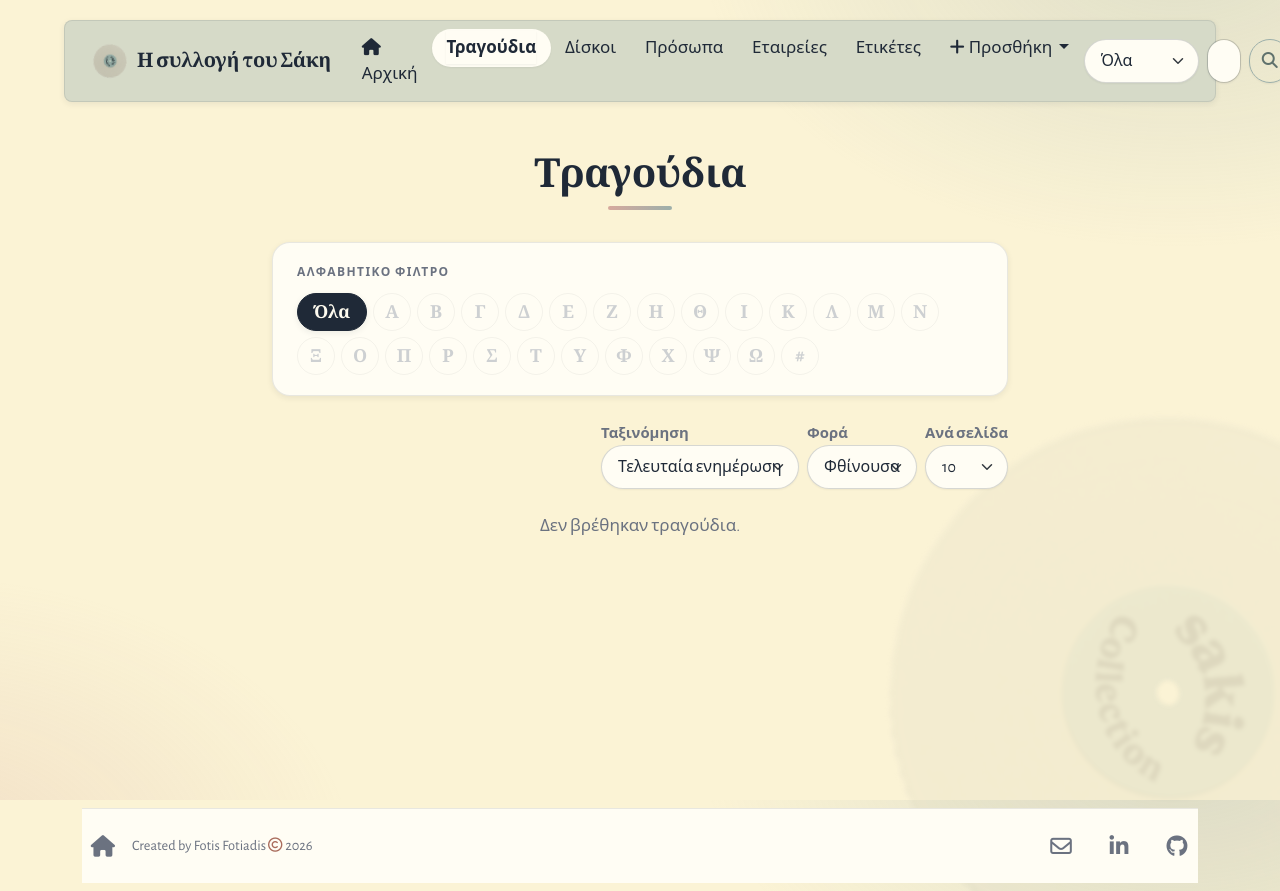
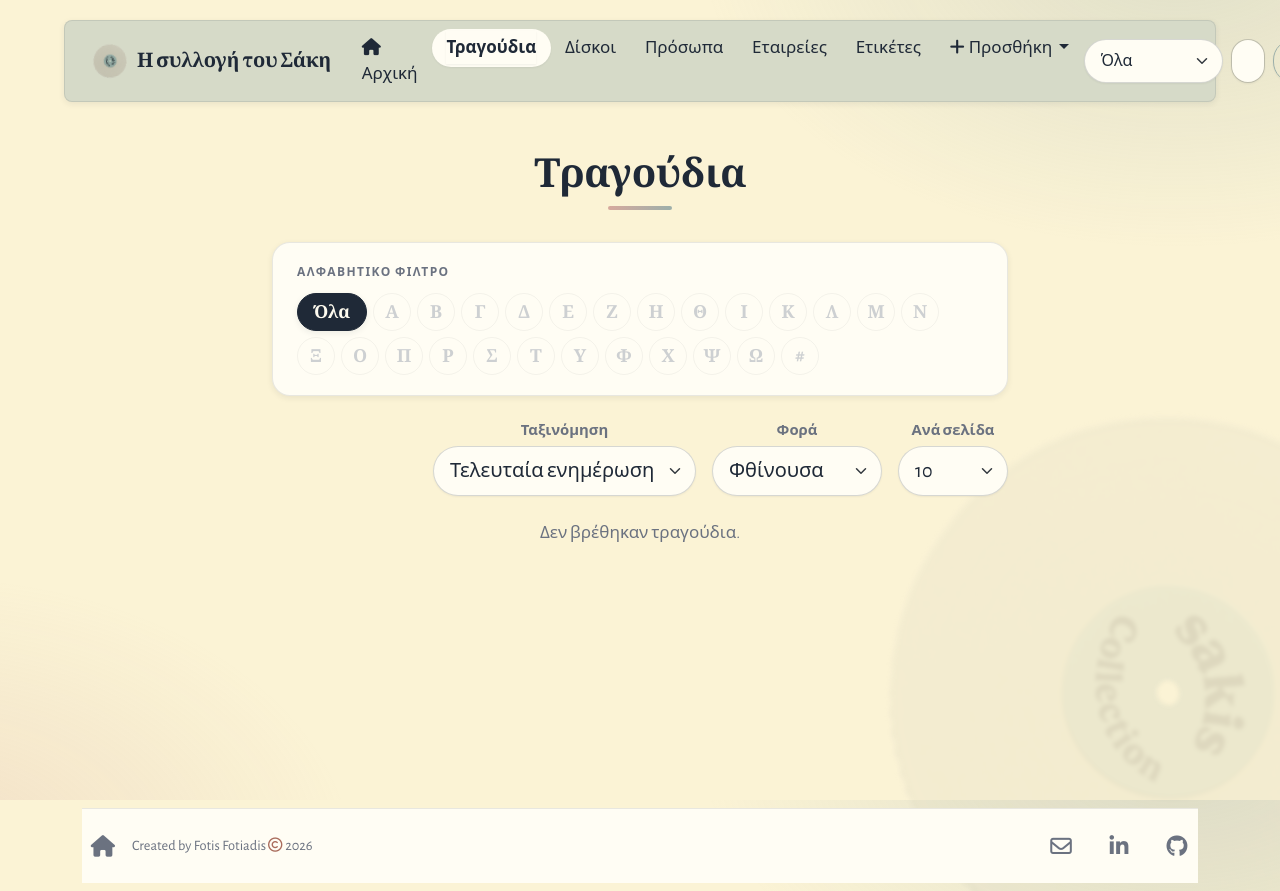
Before and after one commit to Skioulis/discograpphy-app, a Flask app: page /songs in a window 1280 px wide. Run offline with Flask 3, Linux system fonts and the light colour scheme.

Commit message:
Update "Μουσικός" to "Μουσική" across UI and forms; adjust dropdown paddings and alignments

```diff
--- a/app/forms/song_form.py
+++ b/app/forms/song_form.py
@@ -7,7 +7,7 @@ class PersonSongForm(FlaskForm):
     isSinger = BooleanField('Ερμηνεία', default=False)
     isComposer = BooleanField('Σύνθεση', default=False)
     isSongwriter = BooleanField('Στίχοι', default=False)
-    isMusician = BooleanField('Μουσικός', default=False)
+    isMusician = BooleanField('Μουσική', default=False)
 
 class SongForm(FlaskForm):
     title = StringField('Τίτλος', validators=[DataRequired(), Length(max=250)])
--- a/app/static/css/style.css
+++ b/app/static/css/style.css
@@ -496,6 +496,9 @@ main h1.text-center::after {
                 box-shadow var(--duration-fast) var(--ease-standard);
 }
 textarea.form-control { border-radius: var(--radius-md); }
+/* Leave room for the dropdown caret so the longest option text never runs
+   under it (Bootstrap paints the caret ~0.75rem from the right edge). */
+.form-select { padding-right: 2.5rem; }
 .form-control::placeholder { color: var(--ink-300); }
 .form-control:focus, .form-select:focus {
     border-color: var(--focus-ring);
--- a/app/templates/index.html
+++ b/app/templates/index.html
@@ -32,7 +32,7 @@
                                 {% if ps.isComposer %}{% set roles = roles + ['Σύνθεση'] %}{% endif %}
                                 {% if ps.isSongwriter %}{% set roles = roles + ['Στίχοι'] %}{% endif %}
                                 {% if ps.isSinger %}{% set roles = roles + ['Ερμηνεία'] %}{% endif %}
-                                {% if ps.isMusician %}{% set roles = roles + ['Μουσικός'] %}{% endif %}
+                                {% if ps.isMusician %}{% set roles = roles + ['Μουσική'] %}{% endif %}
                                 <li>
                                     <strong>{{ ps.person.name }}</strong>
                                     {% if roles %} · {{ roles|join(', ') }}{% endif %}
--- a/app/templates/partials/_list_macros.html
+++ b/app/templates/partials/_list_macros.html
@@ -36,32 +36,32 @@
 
 {# Order-by + direction + per-page controls for a listing page. #}
 {% macro list_controls(endpoint, sort, direction, per_page, sort_options, per_page_choices, letter=None) %}
-    <form method="GET" action="{{ url_for(endpoint) }}" class="row g-2 justify-content-end align-items-end mb-4">
+    <form method="GET" action="{{ url_for(endpoint) }}" class="row g-3 justify-content-center justify-content-md-end align-items-end mb-4">
         {% if letter %}<input type="hidden" name="letter" value="{{ letter }}">{% endif %}
         <div class="col-auto">
-            <label for="sort" class="form-label mb-0 small text-muted">Ταξινόμηση</label>
-            <select id="sort" name="sort" class="form-select" onchange="this.form.submit()">
+            <label for="sort" class="form-label mb-1 small text-muted d-block text-center">Ταξινόμηση</label>
+            <select id="sort" name="sort" class="form-select form-select-lg" style="min-width: 230px;" onchange="this.form.submit()">
                 {% for value, (label, _) in sort_options.items() %}
                     <option value="{{ value }}" {% if value == sort %}selected{% endif %}>{{ label }}</option>
                 {% endfor %}
             </select>
         </div>
         <div class="col-auto">
-            <label for="dir" class="form-label mb-0 small text-muted">Φορά</label>
-            <select id="dir" name="dir" class="form-select" onchange="this.form.submit()">
+            <label for="dir" class="form-label mb-1 small text-muted d-block text-center">Φορά</label>
+            <select id="dir" name="dir" class="form-select form-select-lg" style="min-width: 170px;" onchange="this.form.submit()">
                 <option value="asc" {% if direction == 'asc' %}selected{% endif %}>Αύξουσα</option>
                 <option value="desc" {% if direction == 'desc' %}selected{% endif %}>Φθίνουσα</option>
             </select>
         </div>
         <div class="col-auto">
-            <label for="per_page" class="form-label mb-0 small text-muted">Ανά σελίδα</label>
-            <select id="per_page" name="per_page" class="form-select" onchange="this.form.submit()">
+            <label for="per_page" class="form-label mb-1 small text-muted d-block text-center">Ανά σελίδα</label>
+            <select id="per_page" name="per_page" class="form-select form-select-lg" style="min-width: 110px;" onchange="this.form.submit()">
                 {% for choice in per_page_choices %}
                     <option value="{{ choice }}" {% if choice == per_page %}selected{% endif %}>{{ choice }}</option>
                 {% endfor %}
             </select>
         </div>
-        <noscript><div class="col-auto"><button type="submit" class="btn btn-outline-success">Εφαρμογή</button></div></noscript>
+        <noscript><div class="col-auto d-flex align-items-end"><button type="submit" class="btn btn-outline-success btn-lg">Εφαρμογή</button></div></noscript>
     </form>
 {% endmacro %}
 
--- a/app/templates/single_pages/single_person.html
+++ b/app/templates/single_pages/single_person.html
@@ -37,7 +37,7 @@
                                 {% if ps.isComposer %}{% set roles = roles + ['Σύνθεση'] %}{% endif %}
                                 {% if ps.isSongwriter %}{% set roles = roles + ['Στίχοι'] %}{% endif %}
                                 {% if ps.isSinger %}{% set roles = roles + ['Ερμηνεία'] %}{% endif %}
-                                {% if ps.isMusician %}{% set roles = roles + ['Μουσικός'] %}{% endif %}
+                                {% if ps.isMusician %}{% set roles = roles + ['Μουσική'] %}{% endif %}
                                 <li class="list-group-item d-flex justify-content-between align-items-center">
                                     <div>
                                         <strong>{{ ps.song.title }}</strong>
--- a/app/templates/single_pages/single_song.html
+++ b/app/templates/single_pages/single_song.html
@@ -154,7 +154,7 @@ document.addEventListener('DOMContentLoaded', function () {
                         </div>
                         <div class="form-check">
                             <input class="form-check-input editable-field" id="persons-${index}-isMusician" name="persons-${index}-isMusician" type="checkbox" value="y" disabled>
-                            <label class="form-check-label" for="persons-${index}-isMusician">Μουσικός</label>
+                            <label class="form-check-label" for="persons-${index}-isMusician">Μουσική</label>
                         </div>
                     </div>
                 </td>
--- a/app/templates/songs_list.html
+++ b/app/templates/songs_list.html
@@ -27,7 +27,7 @@
                                     {% if ps.isComposer %}{% set roles = roles + ['Σύνθεση'] %}{% endif %}
                                     {% if ps.isSongwriter %}{% set roles = roles + ['Στίχοι'] %}{% endif %}
                                     {% if ps.isSinger %}{% set roles = roles + ['Ερμηνεία'] %}{% endif %}
-                                    {% if ps.isMusician %}{% set roles = roles + ['Μουσικός'] %}{% endif %}
+                                    {% if ps.isMusician %}{% set roles = roles + ['Μουσική'] %}{% endif %}
                                     <li>
                                         <strong>{{ ps.person.name }}</strong>
                                         {% if roles %} · {{ roles|join(', ') }}{% endif %}
```
Also changed, not shown: 2 other files.
